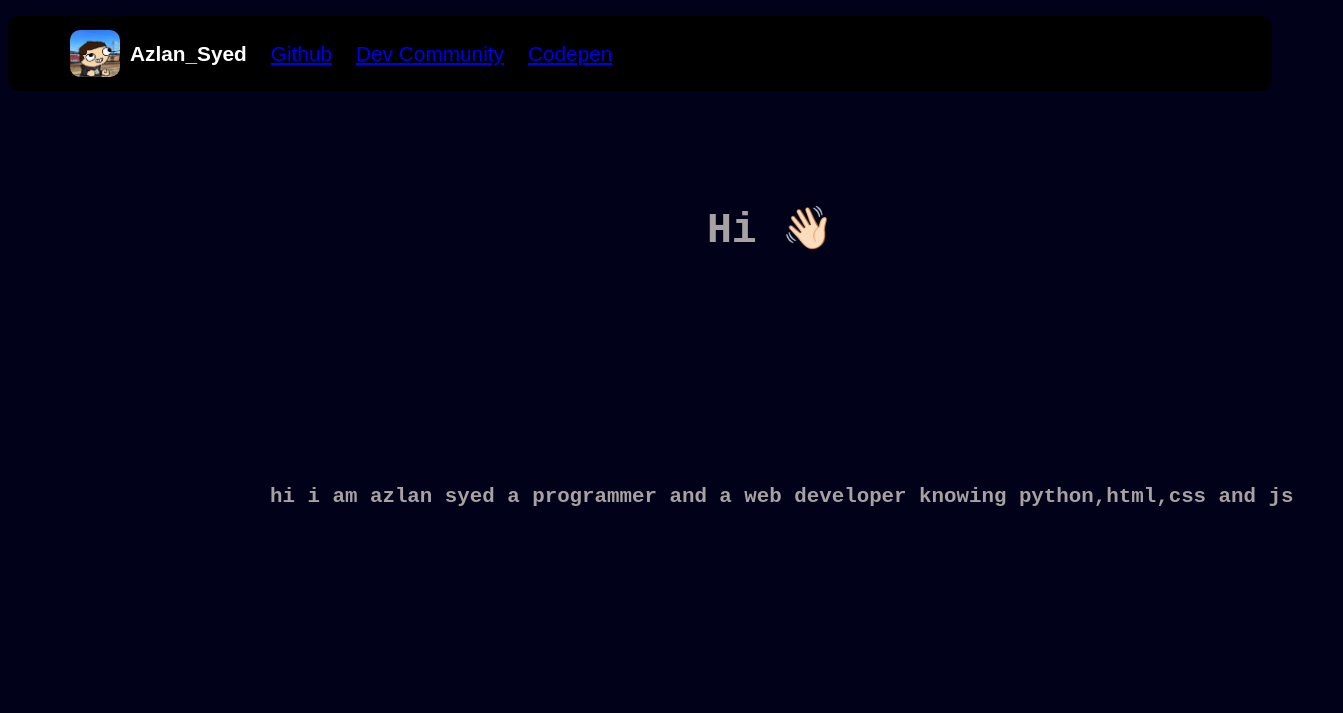
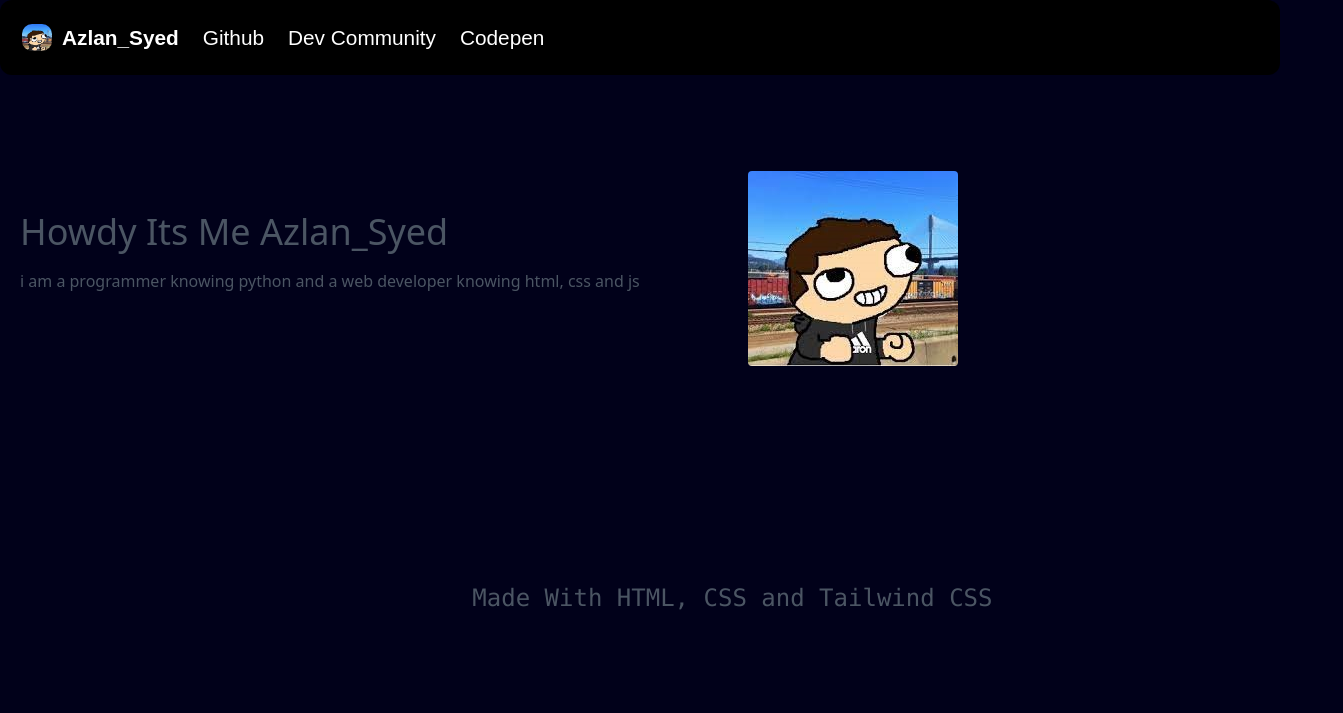
Before and after one commit to azlan-syed/azlan-syed.github.io, a plain HTML site: page index.html in a window 1280 px wide. Shown: the whole page, 1343 px wide, since content can reach past the window. Drawn offline with nearby package versions, Linux system fonts and the light colour scheme.

Commit message:
Initial commit

```diff
--- a/index.html
+++ b/index.html
@@ -7,6 +7,7 @@
     <title>Azlan Syed</title>
     <link rel="icon" type="image/png" href="my_fsjal.png">
     <link rel="stylesheet" href="style.css">
+    <script src="https://cdn.tailwindcss.com"></script>
     <div class="upper">
         <nav>
             <ul>
@@ -20,15 +21,28 @@
     </div>
 </head>
 <body>
-<div class="sus">
-   <pre><h1>
-                            Hi 👋🏻
-                        </h1>
- </p>
-                 <p>
-                     hi i am azlan syed a programmer and a web developer knowing python,html,css and js
- </p></pre>
-
+ <section class="text-gray-600 body-font">
+    <div class="container mx-auto flex px-5 py-24 md:flex-row flex-col items-center">
+      <div class="lg:flex-grow md:w-1/2 lg:pr-24 md:pr-16 flex flex-col md:items-start md:text-left mb-16 md:mb-0 items-center text-center">
+        <h1 class="title-font sm:text-4xl text-3xl mb-4 font-medium text-white-900">Howdy Its Me Azlan_Syed
+          <br class="hidden lg:inline-block">
+        </h1>
+        <p class="mb-8 leading-relaxed">i am a programmer knowing python and a web developer knowing html, css and js </p>
+        <div class="flex justify-center">
+        </div>
+      </div>
+      <div class="lg:max-w-lg lg:w-full md:w-1/2 w-5/6">
+        <img class="object-cover object-center rounded" alt="hero" src="/my_fsjal.png">
+      </div>
+    </div>
+  </section>
+  <section class="text-gray-600 body-font">
+    <div class="container px-5 py-24 mx-auto">
+      <div class="lg:w-2/3 flex flex-col sm:flex-row sm:items-center items-start mx-auto">
+       <pre> <h1 class="flex-grow sm:pr-16 text-2xl font-medium title-font text-White-900">                 Made With HTML, CSS and Tailwind CSS </h1></pre>
+      </div>
+    </div>
+  </section>
 </div>
 </body>
 </html>
```
